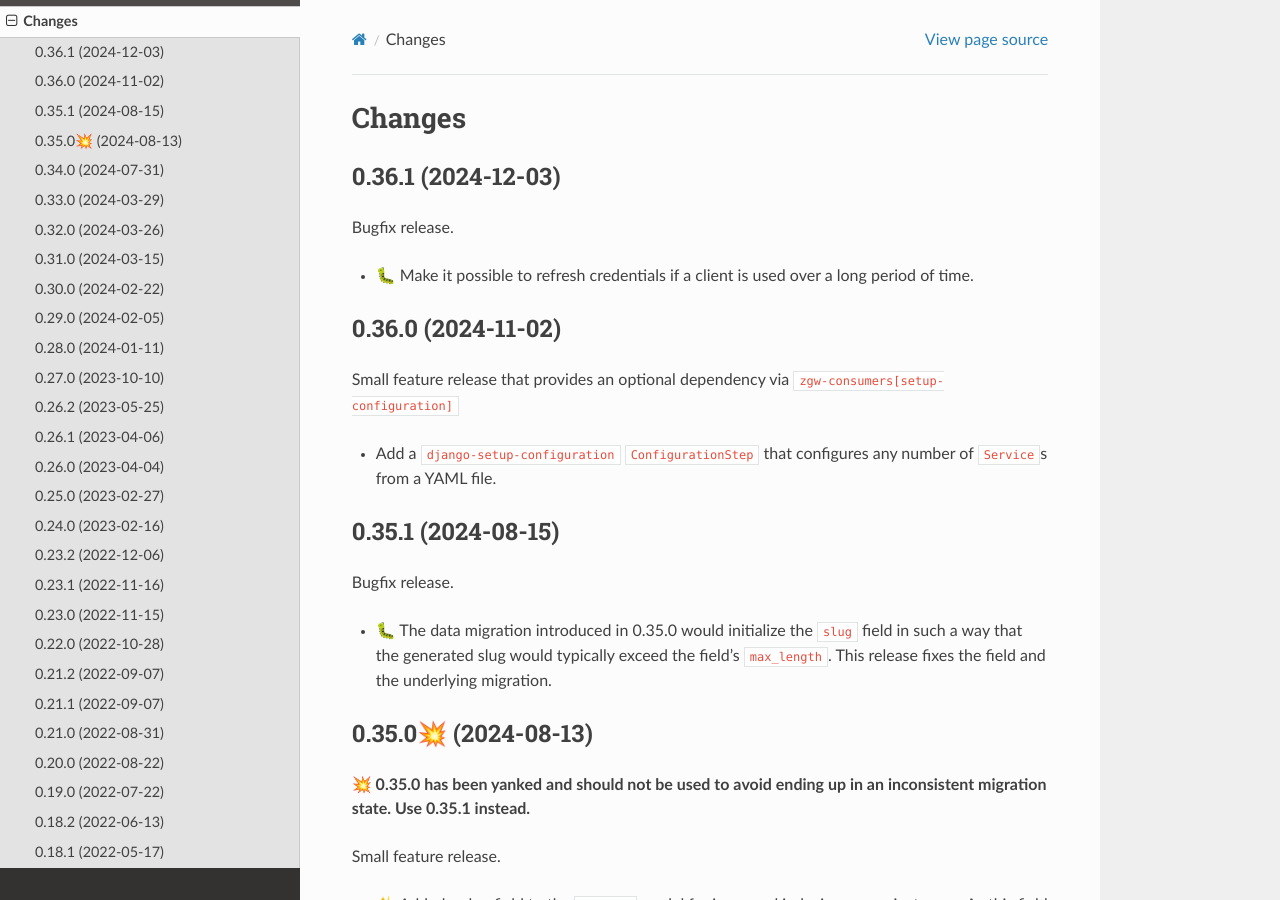
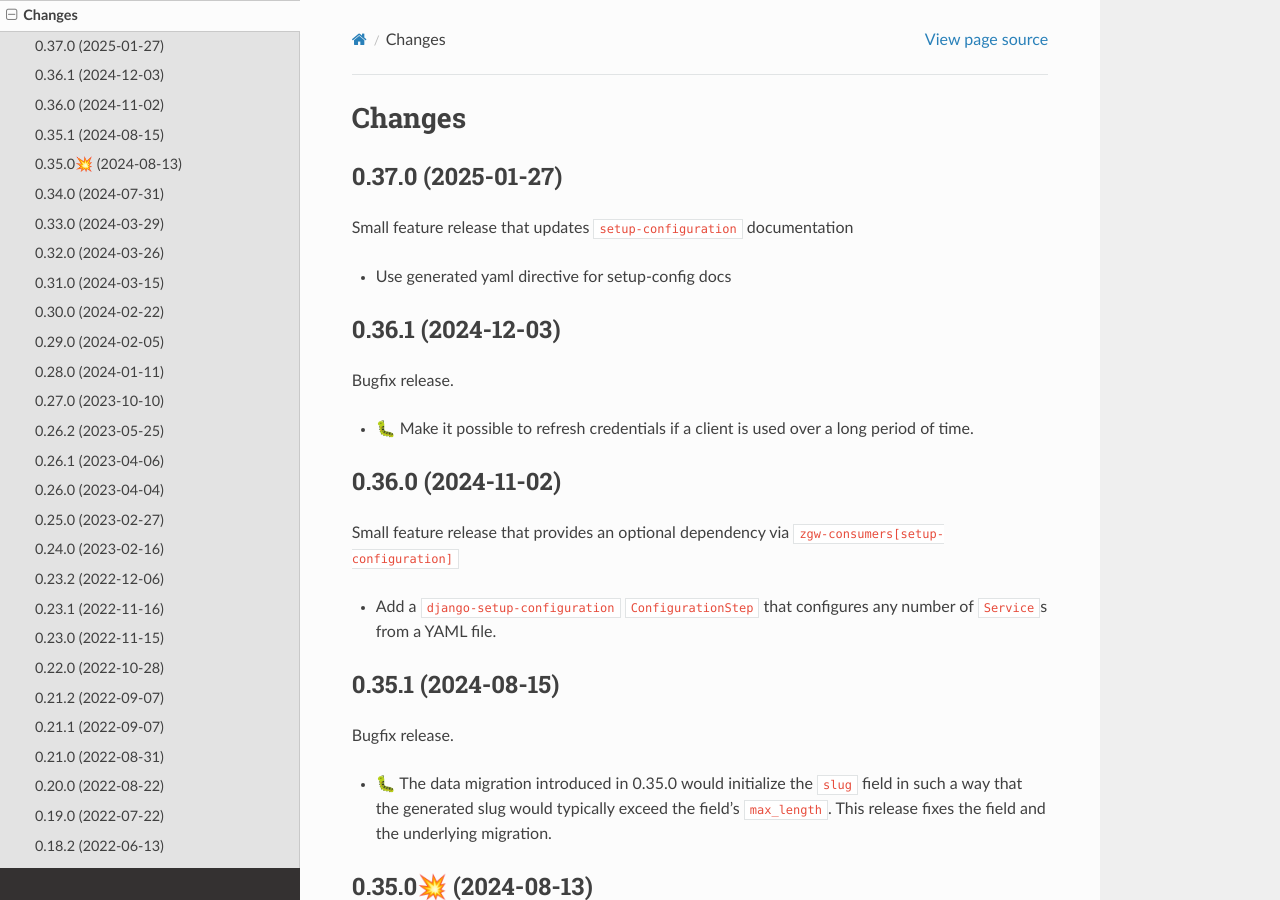
Before and after one commit to maykinmedia/zgw-consumers, a Sphinx documentation site: the page built from docs/changelog.rst, in a window 1280 px wide and 900 px high. Built offline with Sphinx 7.4.7 and the Read the Docs theme 3.1.0, drawn with Linux system fonts in a browser that asks for light colours.

Commit message:
:bookmark: Release version 0.37.0

```diff
--- a/CHANGELOG.rst
+++ b/CHANGELOG.rst
@@ -1,5 +1,12 @@
 Changes
 =======
+
+0.37.0 (2025-01-27)
+-------------------
+
+Small feature release that updates ``setup-configuration`` documentation
+
+* Use generated yaml directive for setup-config docs
 
 0.36.1 (2024-12-03)
 -------------------
--- a/README.rst
+++ b/README.rst
@@ -5,7 +5,7 @@
 Welcome to ZGW Consumers' documentation!
 ========================================
 
-:Version: 0.36.1
+:Version: 0.37.0
 :Source: https://github.com/maykinmedia/zgw-consumers
 :Keywords: OpenAPI, Zaakgericht Werken, Common Ground, NLX
 
--- a/docs/conf.py
+++ b/docs/conf.py
@@ -25,7 +25,7 @@ copyright = "2022, Maykin Media"
 author = "Maykin Media"
 
 # The full version, including alpha/beta/rc tags
-release = "0.36.1"
+release = "0.37.0"
 
 
 # -- General configuration ---------------------------------------------------
--- a/pyproject.toml
+++ b/pyproject.toml
@@ -4,7 +4,7 @@ build-backend = "setuptools.build_meta"
 
 [project]
 name = "zgw-consumers"
-version = "0.36.1"
+version = "0.37.0"
 description = "Configuration for service (OpenAPI 3 or other) consumers"
 authors = [
     {name = "Maykin Media", email = "support@maykinmedia.nl"}
@@ -107,7 +107,7 @@ markers = [
 ]
 
 [tool.bumpversion]
-current_version = "0.36.1"
+current_version = "0.37.0"
 files = [
     {filename = "pyproject.toml"},
     {filename = "README.rst"},
```
Also changed, not shown: 1 other file.
